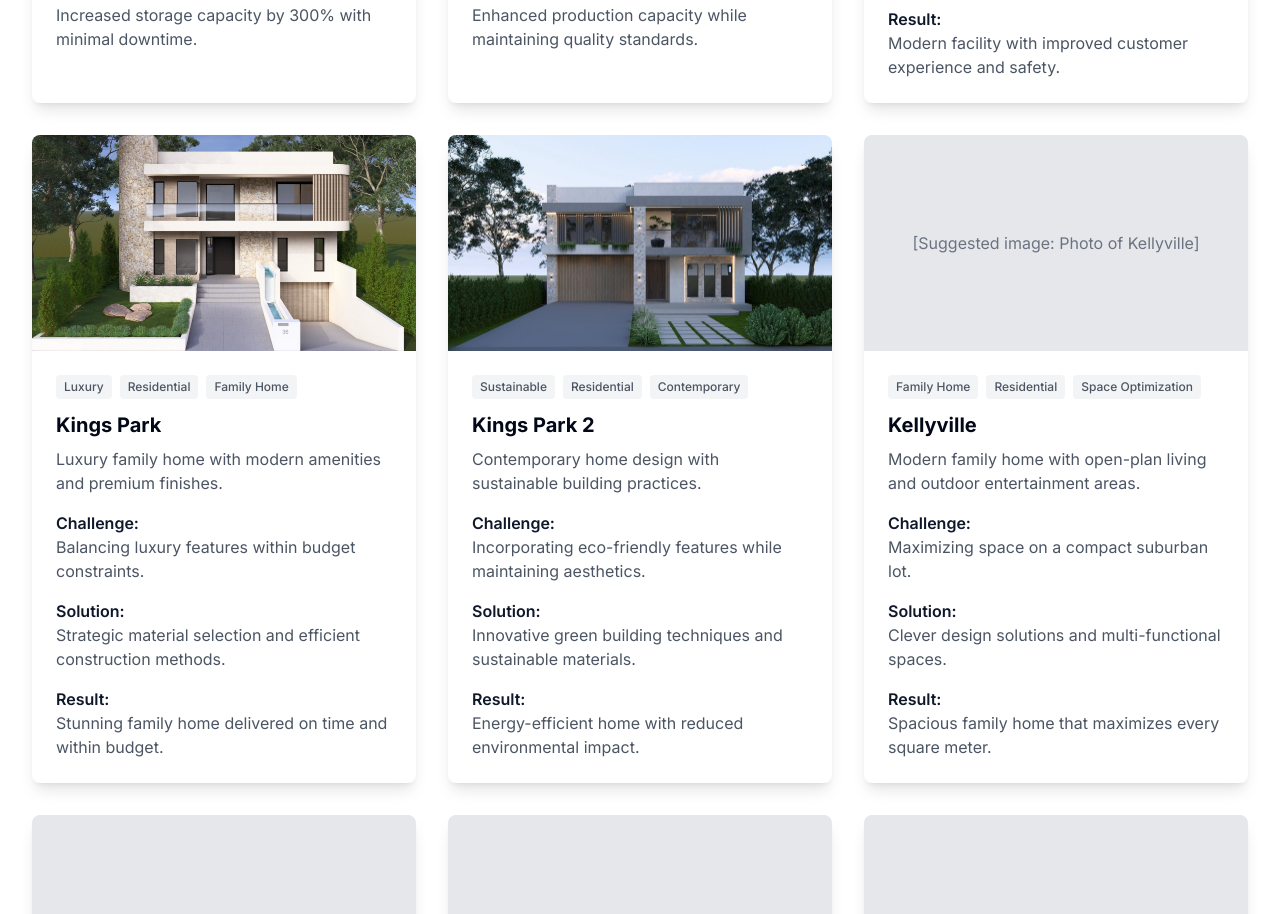
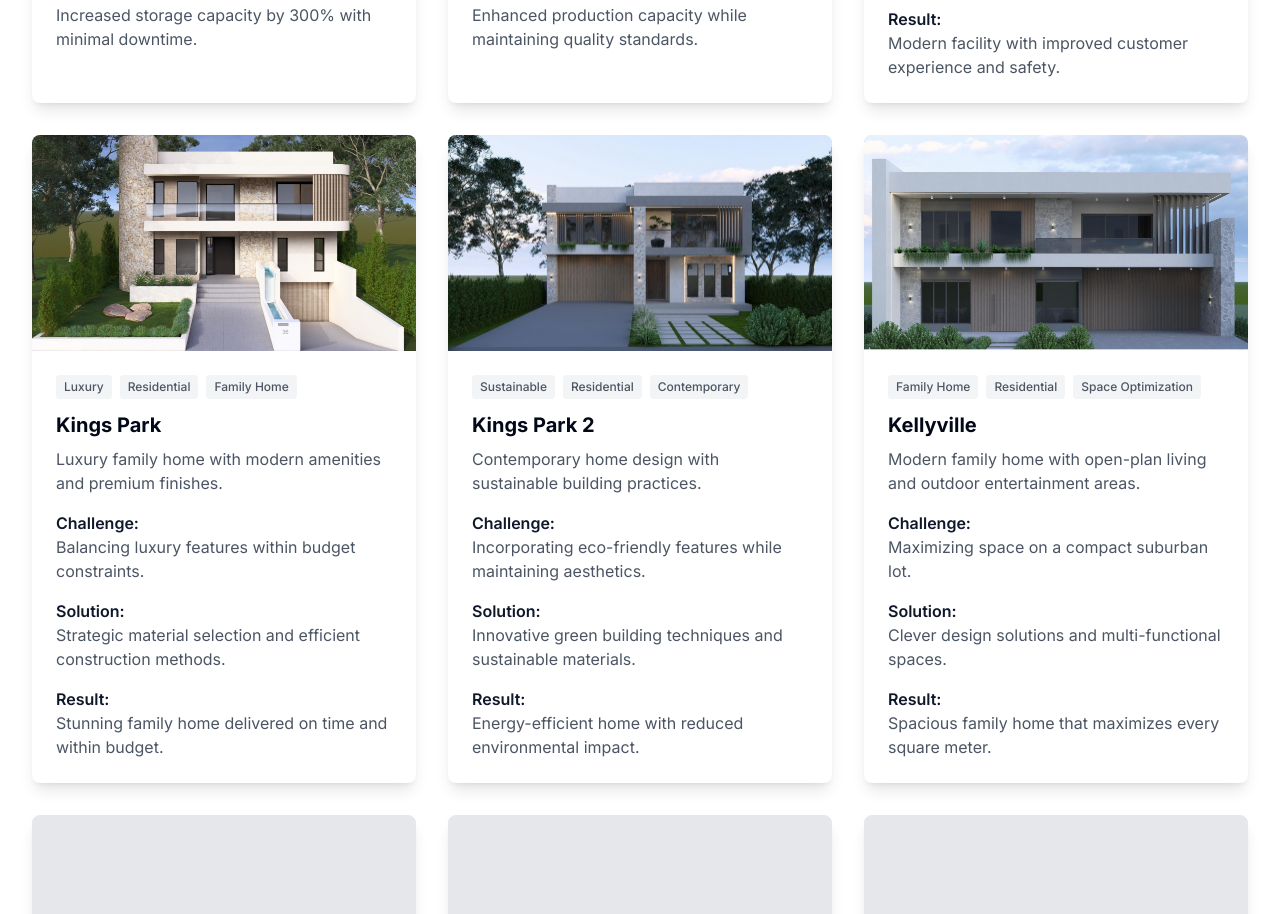
Before and after one commit to manjulakerai/ausvest-build-brilliance, a React (Vite) app: page /projects in a window 1280 px wide. Shown: the part 1802-2716 px from the top of the page. Built offline with nearby package versions, Linux system fonts and the light colour scheme.

Commit message:
Add image for Kellyville project
Updated Projects page with image for Kellyville project.

```diff
--- a/src/pages/Projects.tsx
+++ b/src/pages/Projects.tsx
@@ -117,7 +117,8 @@ const projectsData = [
     challenge: "Maximizing space on a compact suburban lot.",
     solution: "Clever design solutions and multi-functional spaces.",
     completion: "Spacious family home that maximizes every square meter.",
-    tags: ["Family Home", "Residential", "Space Optimization"]
+    tags: ["Family Home", "Residential", "Space Optimization"],
+    image: "/lovable-uploads/7685dcfe-e04a-4934-a4ef-089c7dd9d0b7.png"
   },
   {
     id: 10,
```
Also changed, not shown: public/lovable-uploads/7685dcfe-e04a-4934-a4ef-089c7dd9d0b7.png (added).
